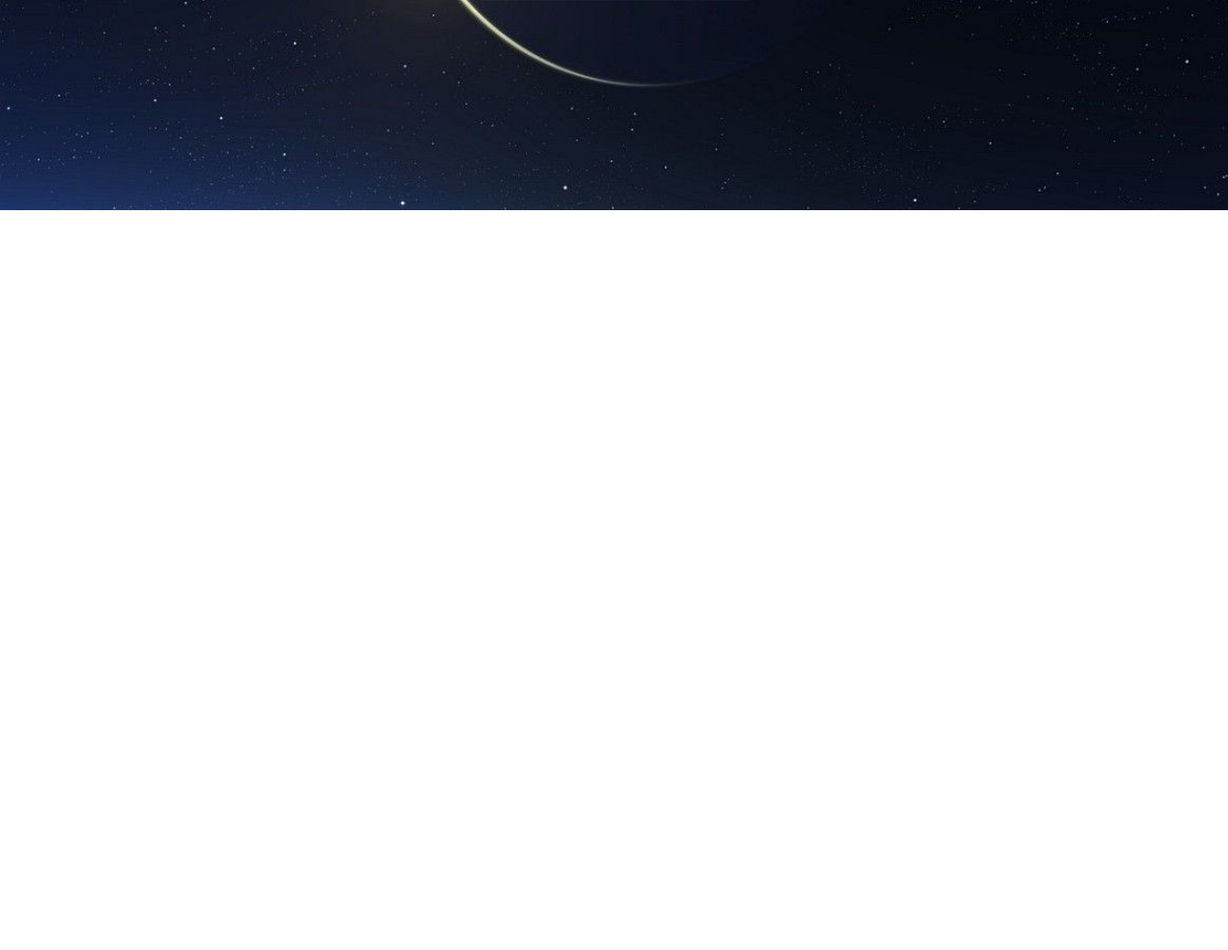
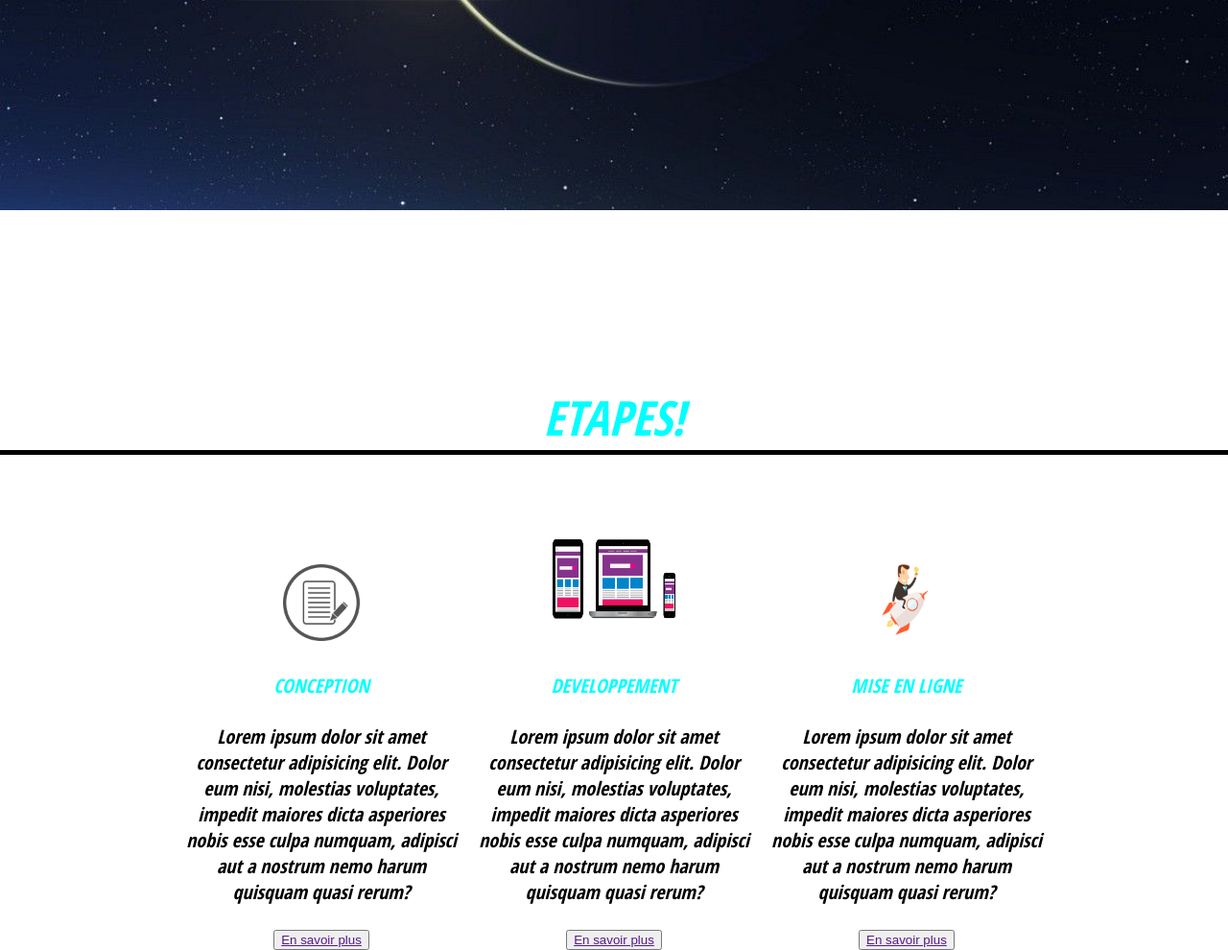
Before and after one commit to RaissaMK/website, a plain HTML site: page index.html in a window 1280 px wide. Shown: the part 649-1639 px from the top of the page at 96% size. Before the commit the page ends 928 px from the top, so only its background shows below. Drawn offline with Linux system fonts and the light colour scheme.

Commit message:
Modification

```diff
--- a/css/style.css
+++ b/css/style.css
@@ -119,13 +119,10 @@ header #titre{
 }
 .btn-contact{
     background-color: orange;
-}
-.btn-service{
-    background-color: blue;
     border-radius: 50px;
     background-color:red ;
     font: bold 13px Arial;
-    width: 14Opx;
+    width: 140px;
 
 }
 .btn-envoyer{
@@ -134,3 +131,48 @@ header #titre{
     background-color: #007E33;
     font: bold 15 Arial;
 }
+/**SEction**/
+section#container{
+    position: relative;
+    top: 915px;
+    text-align: center;
+    width: 100%;
+    height: 100%;
+}
+section#container #etapes .etape1 img,section#container #etapes
+.etape3 img{
+    width: 80px;
+    height: 80px;
+}
+section#container #etapes .etape2 img{
+    width: 128px;
+    height: 128px;
+}
+section#container #etapes div{
+    display:inline-block ;
+    width: 300px;
+}
+section#container h4{
+    color: #4169e1;
+    text-transform: uppercase;
+}
+
+section#container #etapes div{
+    display: inline-block;
+    width: 300px;
+
+}
+
+section#container h4{
+    color: aqua;
+}
+
+section#container section>h4{
+    font-size: 50px;
+    border-bottom:5px solid black ;
+}
+section#container{
+    font-size: 20px;
+    font-style: italic;
+    font-weight: bold;
+}
--- a/index.html
+++ b/index.html
@@ -55,8 +55,32 @@
 
         <!--deusieme partie-->
 
-        <section class="container">
+        <section id="container">
+            <section id="etapes">
 
+                <h4>Etapes!</h4>
+
+                <div class="etape1">
+
+                    <img src="images\etape\conception (1).png" alt="image1">
+                    <h4>Conception</h4>
+                    <p>Lorem ipsum dolor sit amet consectetur adipisicing elit. Dolor eum nisi, molestias voluptates, impedit maiores dicta asperiores nobis esse culpa numquam, adipisci aut a nostrum nemo harum quisquam quasi rerum?</p>
+
+                    <button type="button" name="button" class="btn-svoir-plus"><a href="">En savoir plus</a></button>
+                </div>
+                <div class="etape2">
+                    <img src="images\etape\developpement-test (1).png" alt="image2">
+                    <h4>Developpement</h4>
+                    <p>Lorem ipsum dolor sit amet consectetur adipisicing elit. Dolor eum nisi, molestias voluptates, impedit maiores dicta asperiores nobis esse culpa numquam, adipisci aut a nostrum nemo harum quisquam quasi rerum?</p>
+                    <button type="button" name="button" class="btn-svoir-plus"><a href="">En savoir plus</a></button>
+                </div>
+                <div class="etape3">
+                    <img src="images\etape\mise-en-ligne (1).png" alt="image3">
+                    <h4>Mise en ligne</h4>
+                    <p>Lorem ipsum dolor sit amet consectetur adipisicing elit. Dolor eum nisi, molestias voluptates, impedit maiores dicta asperiores nobis esse culpa numquam, adipisci aut a nostrum nemo harum quisquam quasi rerum?</p>
+                    <button type="button" name="button" class="btn-svoir-plus"><a href="">En savoir plus</a></button>
+                </div>
+            </section>
         </section>
         <!--troisieme partie-->
 
```
Also changed, not shown: images/etape/conception (1).png (added), images/etape/developpement-test (1).png (added), images/etape/mise-en-ligne (1).png (added).
